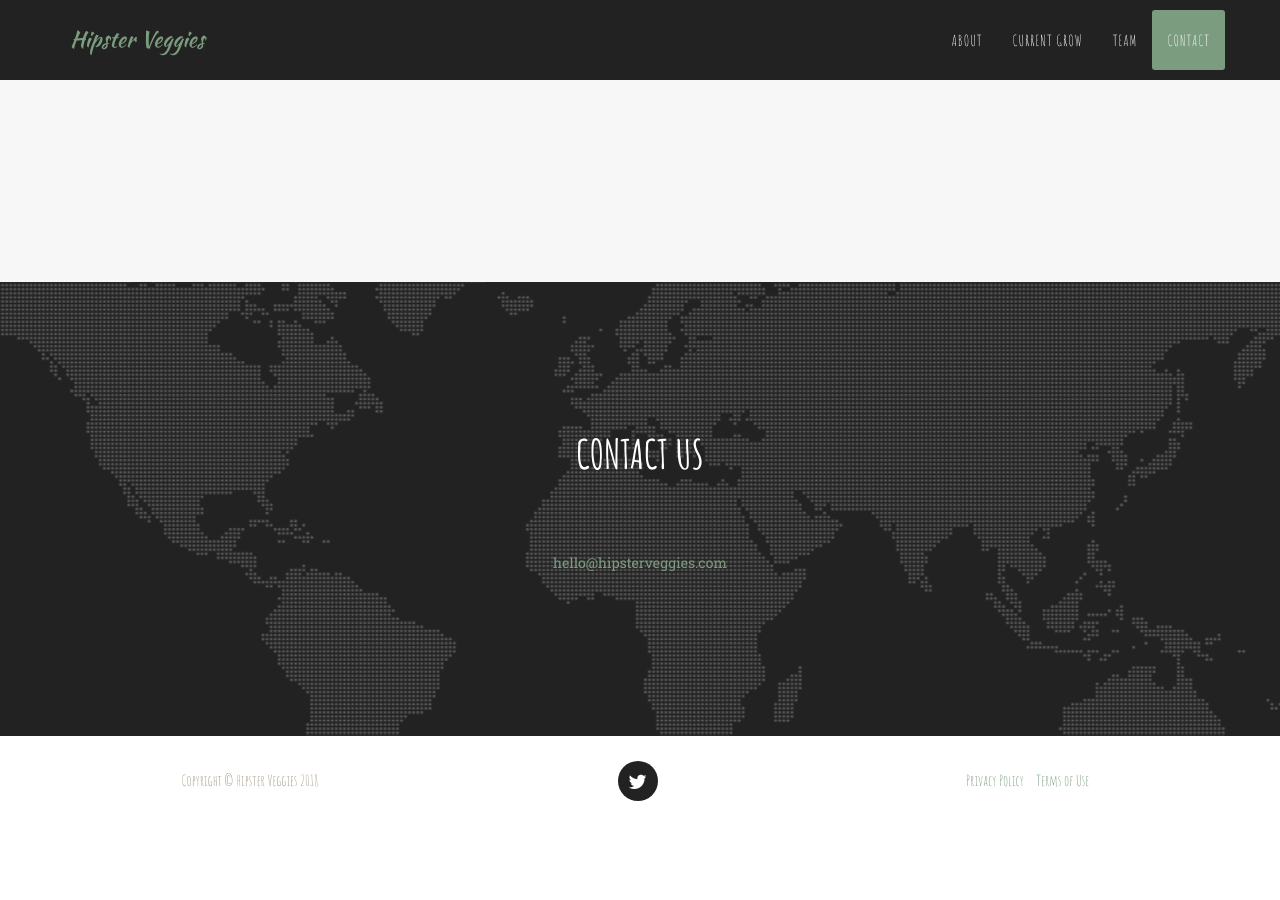
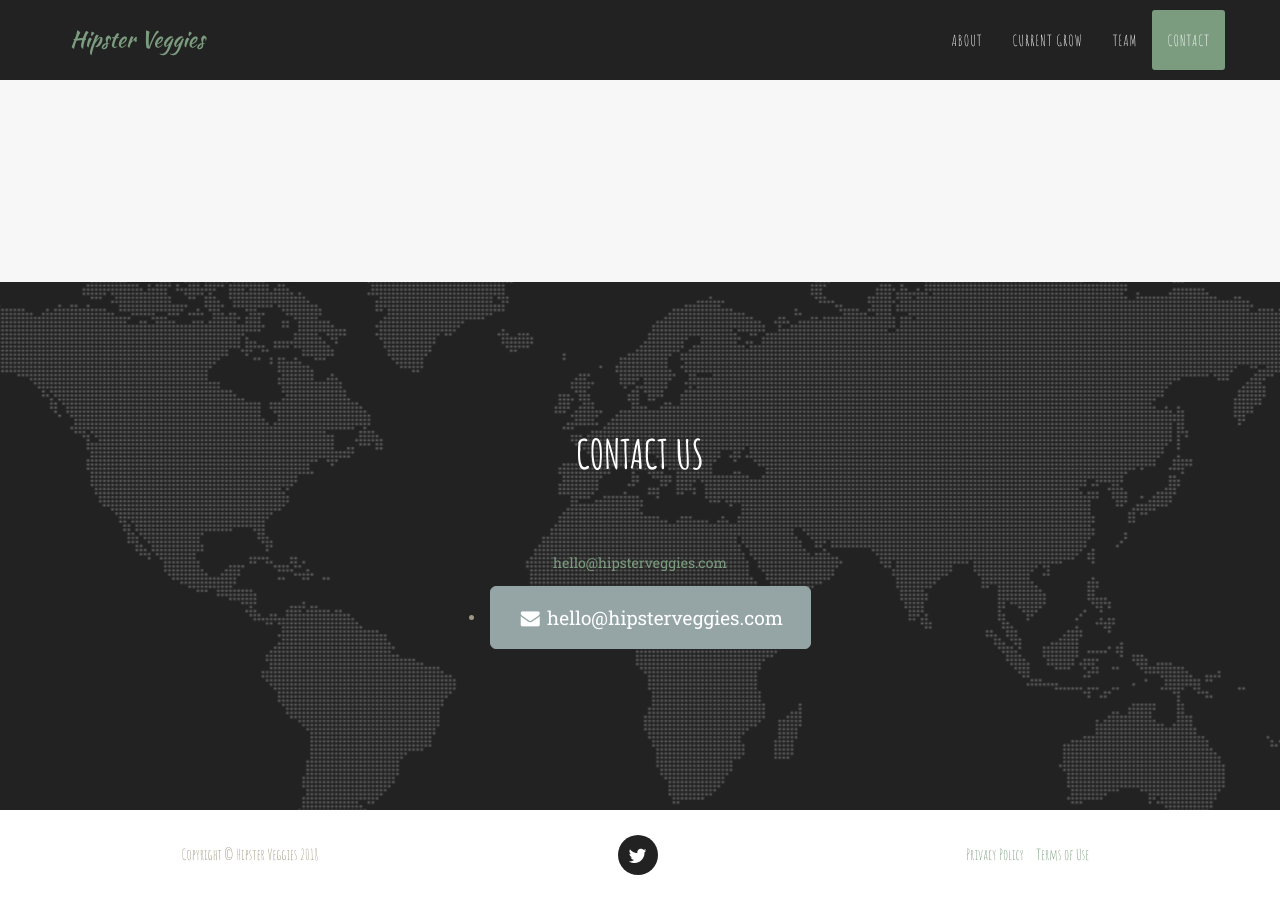
Before and after one commit to jasdumas/hipsterveggies, a Jekyll site: the page built from index.html, in a window 1280 px wide and 900 px high, scrolled down 3424 px. Built offline with Jekyll 4.4.1, drawn with Linux system fonts in a browser that asks for light colours; some web fonts are replaced; before the commit the page ends 4250 px from its top, so only the background shows below that.

Commit message:
trying this button out for the contact page

```diff
--- a/_includes/contact.html
+++ b/_includes/contact.html
@@ -4,7 +4,13 @@
                 <div class="col-lg-12 text-center">
                     <h2 class="section-heading">Contact Us</h2>
                     <h3 class="section-subheading text-muted"></h3>
+
                     <p><a href="mailto:{{ site.email }}">{{ site.email }}</a>
+
+                      <li>
+                          <a href="mailto:{{ site.email }}" class="btn btn-default btn-lg"><i class="fa fa-envelope fa-fw"></i> {{ site.email }}</span></a>
+                      </li>
+
                 </p>
                 </div>
             </div>
```
